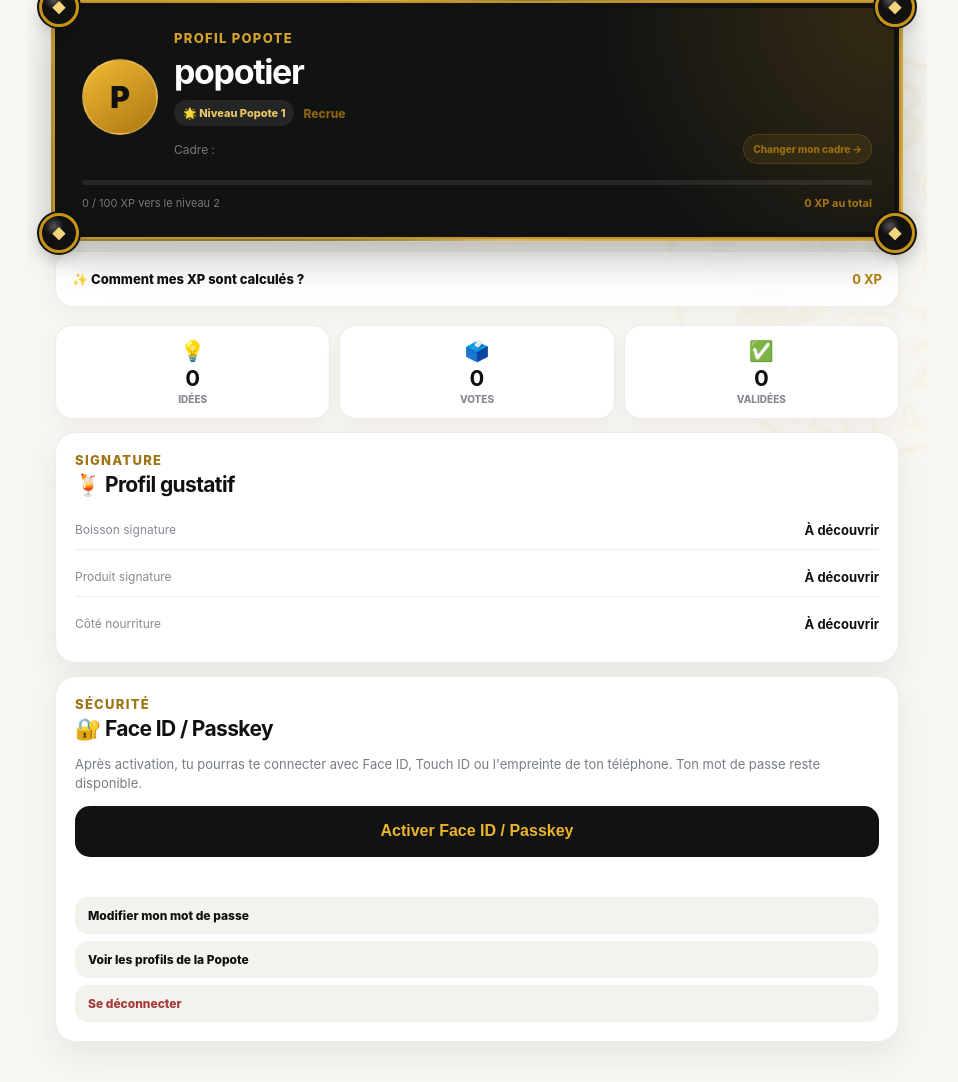
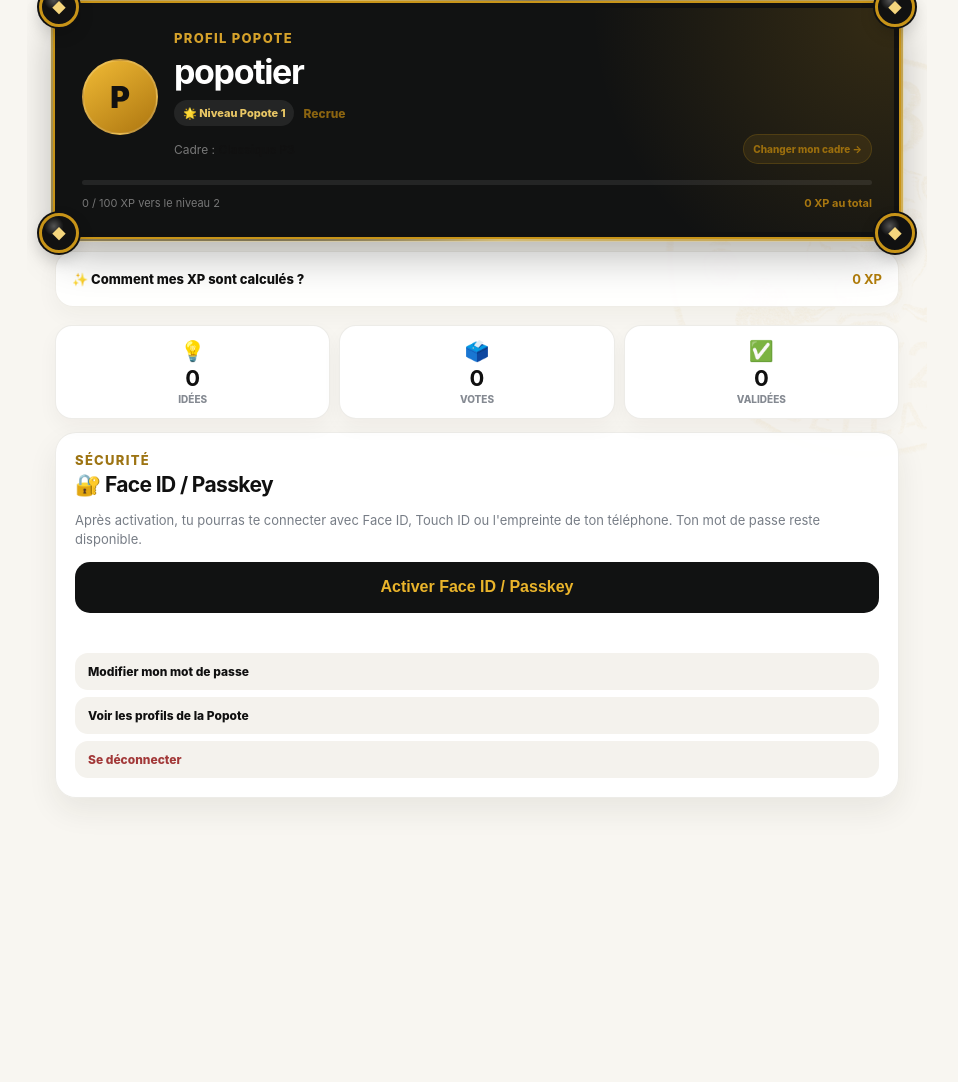
Before and after one commit to Lyhard9696/popote-bravo, a Flask app: page /profil/1 in a window 1280 px wide. Shown: the part 144-1226 px from the top of the page, without its empty margins (163-1121 px from the left). After the commit the page ends 946 px from the top, so only its background shows below. Run offline with Flask 3, Linux system fonts and the light colour scheme; the visitor is signed in with stand-in values (Sample User, id 1); data comes from the database, SQL or seed files in the repository; data that the repository does not hold is empty; some libraries are stand-ins or nearby versions.

Commit message:
Popote Bravo V6.20.2 supprime profil gustatif

```diff
--- a/templates/profile.html
+++ b/templates/profile.html
@@ -84,15 +84,6 @@
     <div><span>✅</span><strong>{{ profile['stats']['validated'] }}</strong><small>validées</small></div>
   </section>
 
-  <section class="profile-section taste-profile-card">
-    <div class="section-head"><div><p class="eyebrow">Signature</p><h2>🍹 Profil gustatif</h2></div></div>
-    <div class="taste-lines">
-      <div><span>Boisson signature</span><strong>{{ profile['top_drink'] or 'À découvrir' }}</strong></div>
-      <div><span>Produit signature</span><strong>{{ profile['top_product'] or 'À découvrir' }}</strong></div>
-      <div><span>Côté nourriture</span><strong>{{ profile['top_food'] or 'À découvrir' }}</strong></div>
-    </div>
-  </section>
-
   {% if is_owner %}
   <section class="profile-section security-hub">
     <div class="section-head"><div><p class="eyebrow">Sécurité</p><h2>🔐 Face ID / Passkey</h2></div></div>
```
